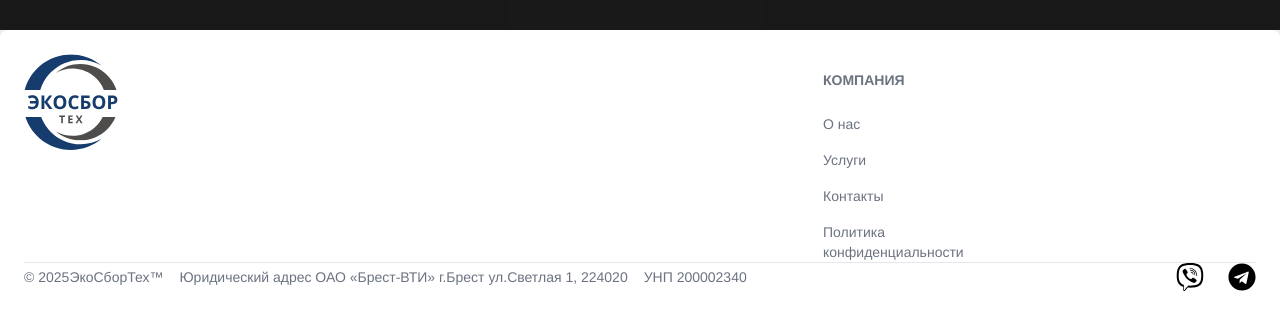
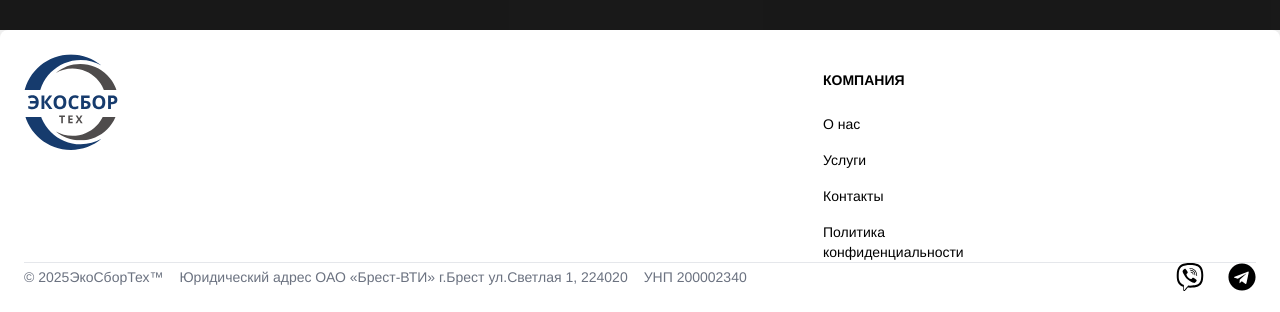
Before and after one commit to Bezniak/equipment-collection, a React (Vite) app: page /about in a window 1280 px wide. Shown: the part 2385-2697 px from the top of the page. Built offline with nearby package versions, Linux system fonts and the light colour scheme; no server answers.

Commit message:
9 commit BookForm.jsx

```diff
--- a/src/components/AboutUs/HowWeWork.jsx
+++ b/src/components/AboutUs/HowWeWork.jsx
@@ -27,7 +27,7 @@ export default function HowWeWork() {
                         t("step4"),
                     ].map((text, index) => (
                         <Card key={index}
-                              className="flex items-center p-5 shadow-md rounded-lg bg-white border border-gray-200 h-full">
+                              className="flex items-center p-5 shadow-md rounded-lg !bg-white border border-gray-200 h-full">
                             <CheckCircle className="text-blue-600 w-6 h-6 mr-3 flex-shrink-0"/>
                             <p className="text-gray-700 text-md font-medium">{text}</p>
                         </Card>
--- a/src/components/Footer/Footer.jsx
+++ b/src/components/Footer/Footer.jsx
@@ -13,7 +13,7 @@ const FooterComponents = () => {
     const year = new Date().getFullYear();
 
     return (
-        <Footer container>
+        <Footer container className="!bg-white">
             <div className="w-full">
                 <div className="grid w-full justify-between sm:flex sm:justify-between md:flex md:grid-cols-1">
                     <div className="w-full">
@@ -25,22 +25,22 @@ const FooterComponents = () => {
                     </div>
                     <div className="grid grid-cols-2 gap-8 sm:mt-4 sm:grid-cols-3 sm:gap-6">
                         <div>
-                            <FooterTitle title={t("company")}/>
+                            <FooterTitle title={t("company")} className='!text-black'/>
                             <FooterLinkGroup col>
                                 <NavLink to={ROUTES.ABOUT_US} onClick={handleClick}
-                                         className='hover:text-orange-500 transition'>
+                                         className='hover:text-orange-500 transition !text-black'>
                                     {t("about")}
                                 </NavLink>
                                 <NavLink to={ROUTES.SERVICES} onClick={handleClick}
-                                         className='hover:text-orange-500 transition'>
+                                         className='hover:text-orange-500 transition !text-black'>
                                     {t("services")}
                                 </NavLink>
                                 <NavLink to={ROUTES.CONTACT} onClick={handleClick}
-                                         className='hover:text-orange-500 transition'>
+                                         className='hover:text-orange-500 transition !text-black'>
                                     {t("contact")}
                                 </NavLink>
                                 <NavLink to={ROUTES.PP} onClick={handleClick}
-                                         className='hover:text-orange-500 transition'>
+                                         className='hover:text-orange-500 transition !text-black'>
                                     {t("privacyPolicy")}
                                 </NavLink>
                             </FooterLinkGroup>
--- a/src/components/Navbar/Navbar.jsx
+++ b/src/components/Navbar/Navbar.jsx
@@ -31,7 +31,7 @@ const NavbarComponent = () => {
     };
 
     return (
-        <Navbar fluid className="absolute z-50 top-0 w-full bg-white opacity-70 py-3 text-white">
+        <Navbar fluid className="absolute z-50 top-0 w-full !bg-white opacity-70 py-3 text-white">
             <NavbarBrand>
                 <img src="/logo.svg" className="w-16 md:w-22" alt="логотип ЭкоСборТех"/>
             </NavbarBrand>
```
